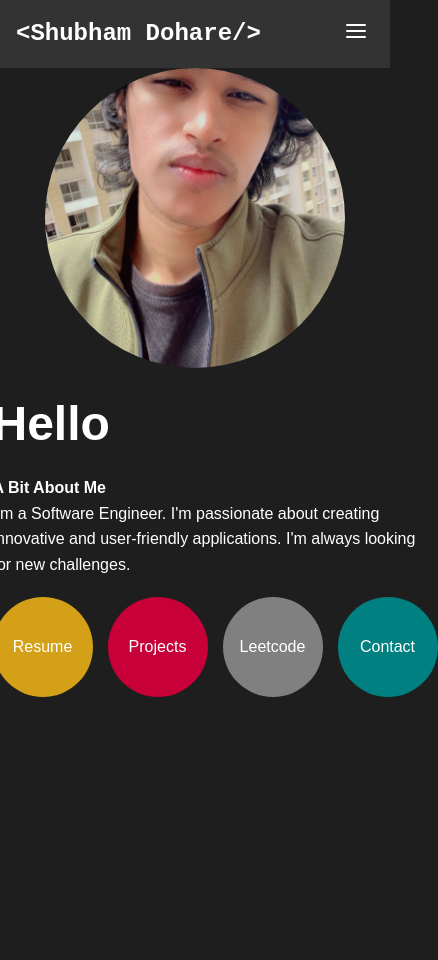
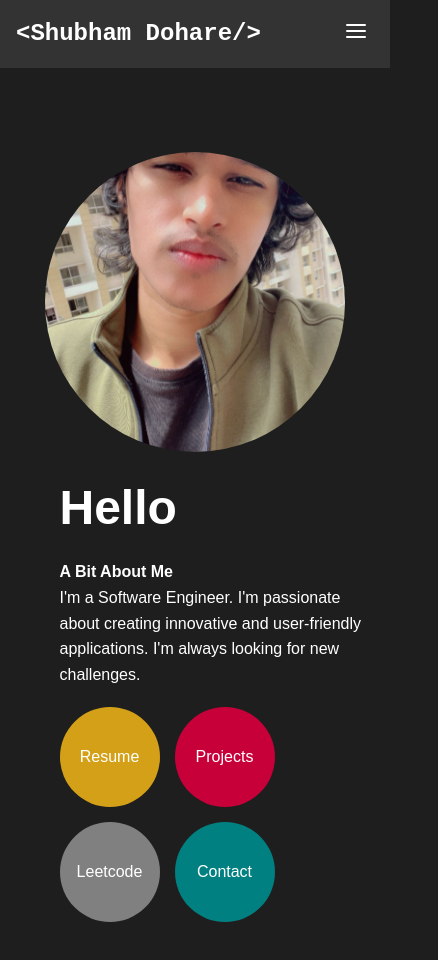
Before and after one commit to shubham199711/personal_website, a React (Vite) app: page / in a window 390 px wide. Shown: the top 960 px of the page, 438 px wide, since content can reach past the window. Before the commit the page ends 844 px from the top, so only its background shows below. Built offline with nearby package versions, Linux system fonts and the light colour scheme.

Commit message:
fixed home screen for mobile view

```diff
--- a/src/components/Navbar.tsx
+++ b/src/components/Navbar.tsx
@@ -86,7 +86,6 @@ const MobileNav = styled.ul`
 const NavBar = () => {
   const [isMobileNavOpen, setIsMobileNavOpen] = useState(false);
   const isMobile = useMediaQuery("(max-width: 767px)");
-  console.log(isMobile);
   const navRef = useRef(null);
 
   const handleClickOutside = useCallback(
--- a/src/pages/Home.tsx
+++ b/src/pages/Home.tsx
@@ -12,6 +12,7 @@ const ProfileContainer = styled.div`
   @media (max-width: 768px) {
     flex-direction: column;
     height: 100%;
+    padding: 10vh 5vw;
   }
 `;
 
@@ -52,6 +53,7 @@ const ProfileButtons = styled.div`
   display: flex;
   gap: 15px;
   justify-content: left;
+  flex-wrap: wrap;
 `;
 
 const ProfileButton = styled.a`
```
